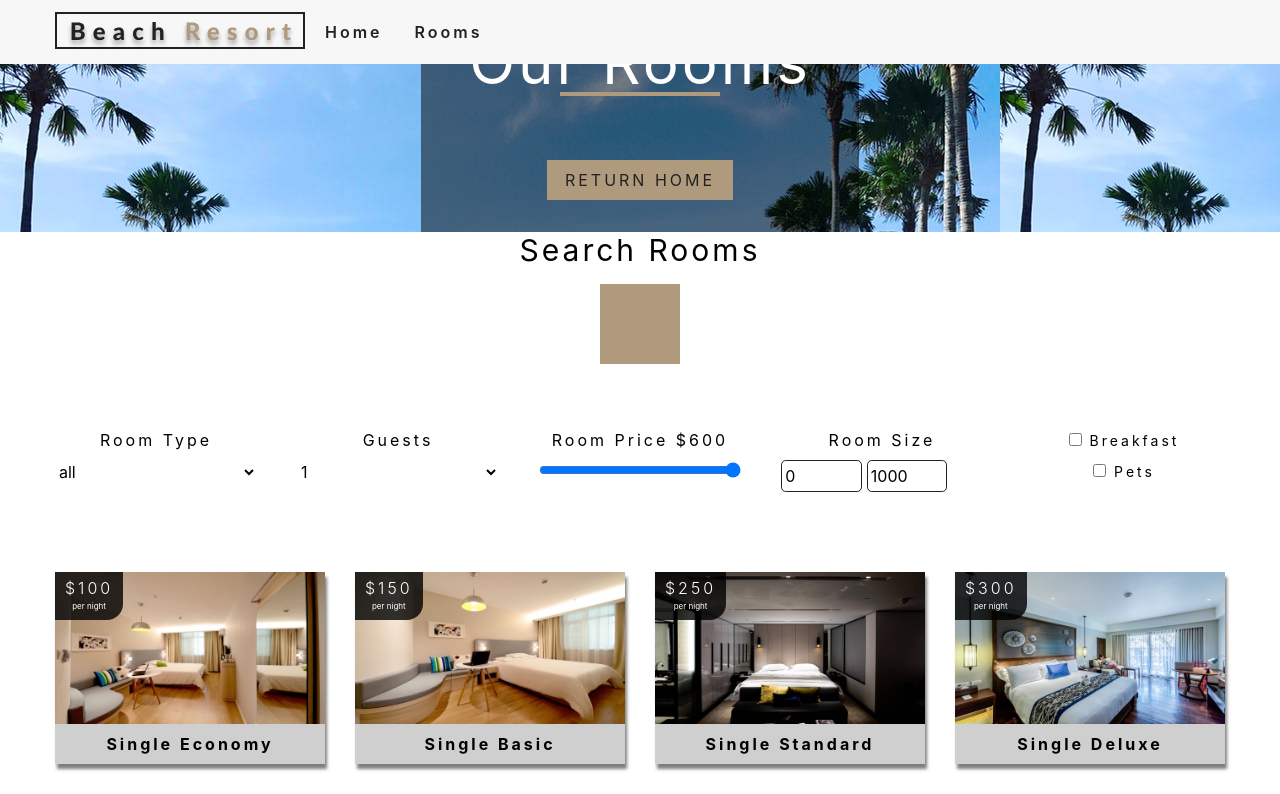
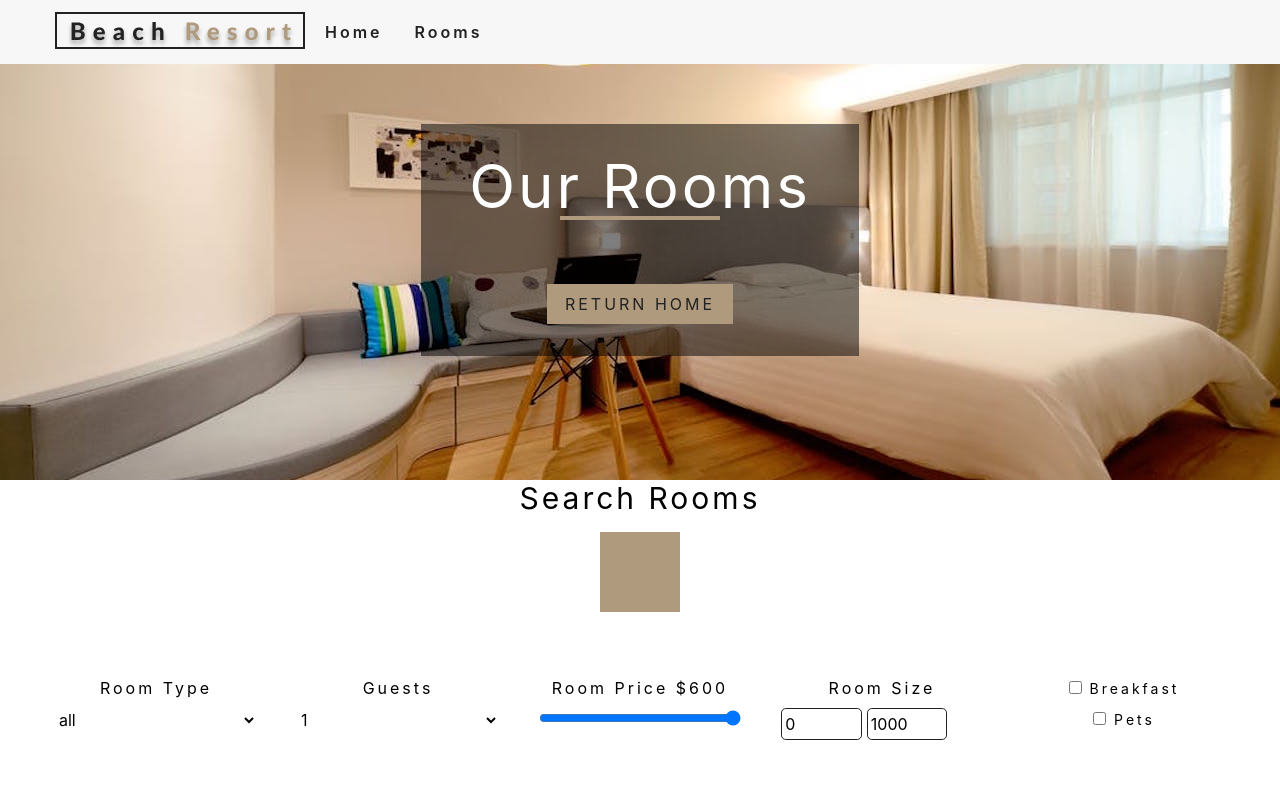
Before and after one commit to Siamak-Irani/hotel-reservation-with-react-0, a React (Create React App) app: page /rooms in a window 1280 px wide. Shown: the top 794 px of the page. Built offline with nearby package versions, Linux system fonts and the light colour scheme.

Commit message:
ErrorPage added

```diff
--- a/src/App.tsx
+++ b/src/App.tsx
@@ -5,10 +5,12 @@ import RootLayout from "./pages/RootLayout";
 import HomePage from "./pages/HomePage";
 import Rooms from "./pages/Rooms";
 import SingleRoom from "./pages/SingleRoom";
+import ErrorPage from "./pages/ErrorPage";
 
 const router = createBrowserRouter([
   {
     path: "/",
+    errorElement: <ErrorPage />,
     element: <RootLayout />,
     children: [
       { index: true, element: <HomePage /> },
--- a/src/components/Hero.tsx
+++ b/src/components/Hero.tsx
@@ -3,11 +3,12 @@ import defaultBcg from "../files/images/defaultBcg.jpeg";
 type HeroProps = {
   children: React.ReactNode;
   hero?: string;
-};
+  style: React.CSSProperties
+}
 
-const Hero = ({ children, hero }: HeroProps) => {
+const Hero = ({ children, hero, style }: HeroProps) => {
   return (
-    <header style={{ backgroundImage: "url(" + defaultBcg + ")" }} className={hero}>
+    <header style={ style } className={hero}>
       {children}
     </header>
   );
@@ -15,8 +16,9 @@ const Hero = ({ children, hero }: HeroProps) => {
 export default Hero;
 
 Hero.defaultProps = {
-  hero: `min-h-calc(100vh-66px)
-    bg-center bg-cover
+  hero: `bg-center bg-cover min-h-[calc(100vh)]
     bg-no-repeat flex items-center
     justify-center`,
+  style: { backgroundImage: `url(${defaultBcg})` },
+  // backggroundImage: defaultBcg,
 };
--- a/src/index.css
+++ b/src/index.css
@@ -9,6 +9,7 @@ body {
     sans-serif;
   -webkit-font-smoothing: antialiased;
   -moz-osx-font-smoothing: grayscale;
+  min-height: 100vh;
 }
 
 code {
--- /dev/null
+++ b/src/pages/ErrorPage.tsx
@@ -0,0 +1,39 @@
+import { Link, isRouteErrorResponse, useRouteError } from "react-router-dom";
+import Banner from "../components/Banner";
+import Hero from "../components/Hero";
+
+type ErrorPageProps = {
+  status?: number;
+  msg?: string;
+};
+
+const ErrorPage = ({ status, msg }: ErrorPageProps) => {
+  const error = useRouteError();
+  let errorMessage = "";
+  let errorStatus = 500;
+
+  if (isRouteErrorResponse(error)) {
+    errorMessage = error.statusText;
+    errorStatus = error.status;
+  } else if (error instanceof Error) {
+    errorMessage = error.message;
+  } else if (typeof error === "string") {
+    errorMessage = error;
+  }
+
+  if (status) errorStatus = status;
+  if (msg) errorMessage = msg;
+
+  return (
+    <div>
+      <Hero>
+        <Banner title={errorStatus.toString()} subtitle={errorMessage}>
+          <Link to="/" className="">
+            Return home
+          </Link>
+        </Banner>
+      </Hero>
+    </div>
+  );
+};
+export default ErrorPage;
--- a/src/pages/Rooms.tsx
+++ b/src/pages/Rooms.tsx
@@ -3,10 +3,17 @@ import Hero from "../components/Hero";
 import Banner from "../components/Banner";
 import { Link } from "react-router-dom";
 import RoomsContainer from "../components/RoomsContainer";
+import room_2 from "../files/images/room-2.jpeg";
+
 const Rooms = () => {
   return (
     <>
-      <Hero hero="roomsHero">
+      <Hero
+        style={{ backgroundImage: `url(${room_2})` }}
+        hero="bg-center bg-cover min-h-[60vh]
+    bg-no-repeat flex items-center
+    justify-center"
+      >
         <Banner title="our rooms">
           <Link
             to="/"
--- a/src/pages/SingleRoom.tsx
+++ b/src/pages/SingleRoom.tsx
@@ -1,9 +1,10 @@
 import React, { Component, useContext, useState } from "react";
 import defBcg from "../files/images/room-1.jpeg";
 import Banner from "../components/Banner";
-import { Link, useParams } from "react-router-dom";
+import { Link, json, useParams } from "react-router-dom";
 import StyledHero from "../components/StyledHero";
 import Store from "../components/context";
+import ErrorPage from "./ErrorPage";
 
 const SingleRoom = () => {
   const [defaultBcg, setDefaultBcg] = useState(defBcg);
@@ -12,16 +13,22 @@ const SingleRoom = () => {
 
   const room = getRoom(params.slug);
 
+  if (!room) return <ErrorPage status={404} msg="This room was not found." />
+
   if (!room) {
     return (
-      <div className="error">
+      <div className="text-center uppercase my-8 mx-0">
         <h3> no such room could be found...</h3>
-        <Link to="/rooms" className="btn-primary">
+        <Link to="/rooms" className="inline-block no-underline tracking-mainSpacing
+        text-mainBlack bg-primaryColor py-[.4rem] px-[.9rem]
+        border-2 border-solid border-primaryColor transition-mainTransition
+        uppercase cursor-pointer hover:bg-transparent hover:text-primaryColor">
           back to rooms
         </Link>
       </div>
     );
   }
+
   const {
     name,
     description,
```
